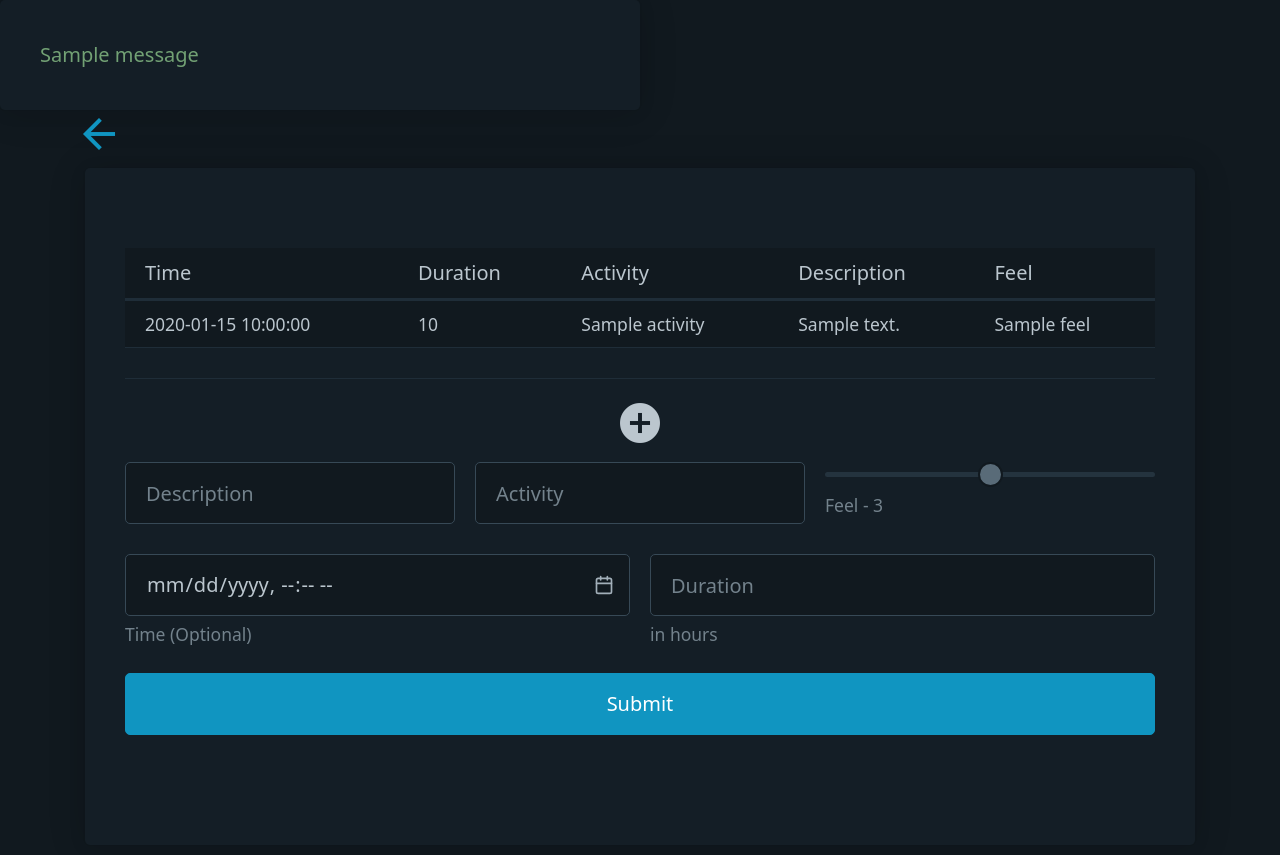
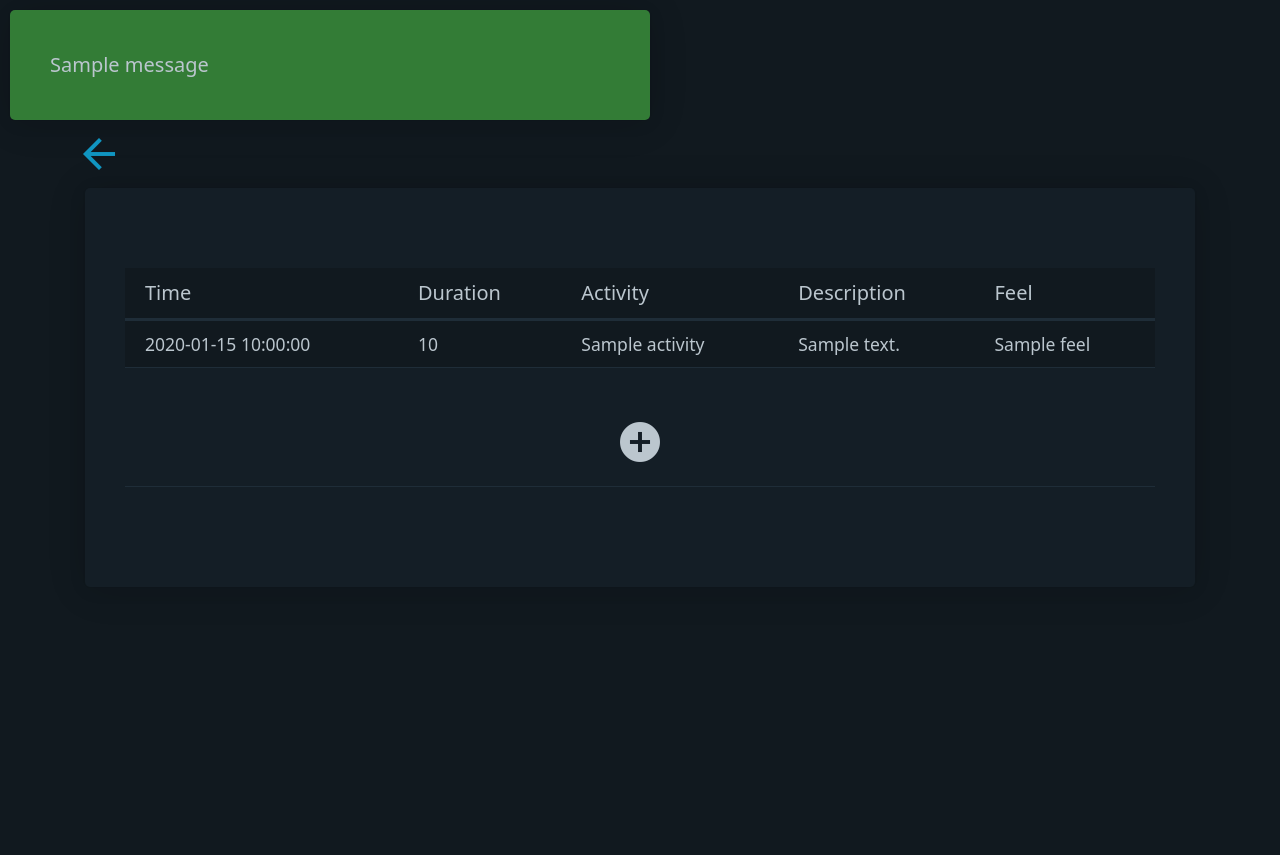
Before and after one commit to apmaros/dataengine, a Flask app: template dataengine/server/templates/event/index.html in a window 1280 px wide. Shown: the part 100-955 px from the top of the page. After the commit the page ends 587 px from the top, so only its background shows below. Run offline with Flask 2, Linux system fonts and the light colour scheme; the template is opened without the code that fills it: most values are stand-ins (such as "Sample title", 1, 10 or a date in 2020); one stand-in notice (Sample message) is shown; parts of the project's set-up code (start-up, migrations or seed data) failed here and were passed over.

Commit message:
Improve Flash UI + fix event accordion

```diff
--- a/dataengine/server/routes/event.py
+++ b/dataengine/server/routes/event.py
@@ -46,6 +46,6 @@ def new():
         logger.error(f"Failed to write to database due to error {e}")
         flash('Failed to record event due to error', 'error')
 
-    flash(f"👌 Event was recorded")
+    flash(f"👌 Event was recorded", 'success')
 
     return make_response(redirect(url_for('event.index')))
--- a/dataengine/server/static/css/base.css
+++ b/dataengine/server/static/css/base.css
@@ -32,12 +32,12 @@ a.brand-logo {
 }
 
 div.flash article {
-    margin: 0;
+    margin-bottom: 10px;
     width: 50%;
 }
 
-div.flash article span.success {
-    color: #72a174;
+div.flash article.success {
+    background-color: #337c36;
 }
 
 div.flash article span.error {
@@ -76,3 +76,7 @@ article .control-nav {
     width: 100%;
     text-align: center;
 }
+
+details.control-nav summary::after {
+    background-image: none;
+}
--- a/dataengine/server/templates/base.html
+++ b/dataengine/server/templates/base.html
@@ -31,8 +31,8 @@
     {% if messages %}
         {% for category, message in messages %}
             <div class="flash">
-                <article>
-                    <span class={{ category }}>{{ message }}</span>
+                <article class={{ category }}>
+                    <span>{{ message }}</span>
                 </article>
             </div>
         {% endfor %}
--- a/dataengine/server/templates/event/index.html
+++ b/dataengine/server/templates/event/index.html
@@ -6,8 +6,11 @@
     </div>
     <article>
         {% include 'event/events_view_partial.html' %}
-        <hr>
-        <span class="control-nav material-icons">add_circle</span>
-        {% include 'event/new_event_partial.html' %}
+        <details class="control-nav">
+            <summary>
+                <span class="control-nav material-icons">add_circle</span>
+            </summary>
+            {% include 'event/new_event_partial.html' %}
+        </details>
     </article>
 {% endblock %}
```
